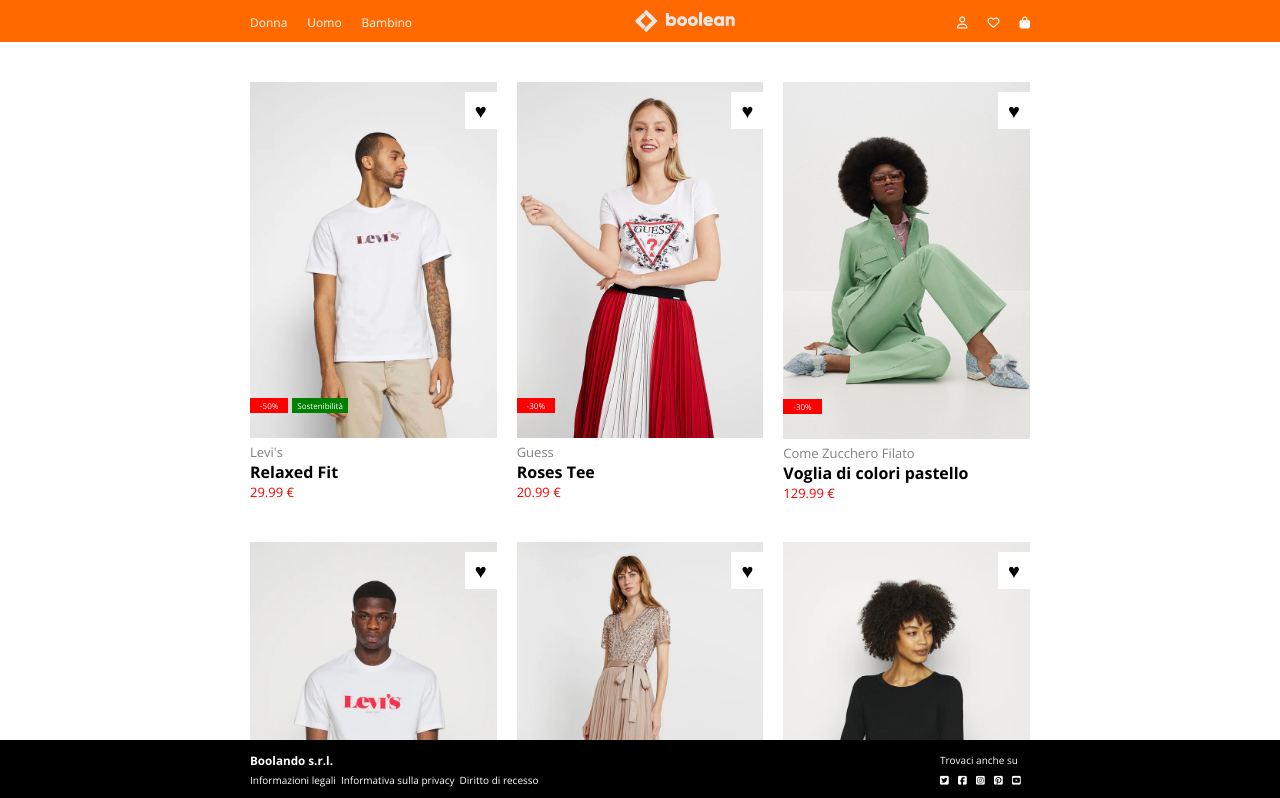
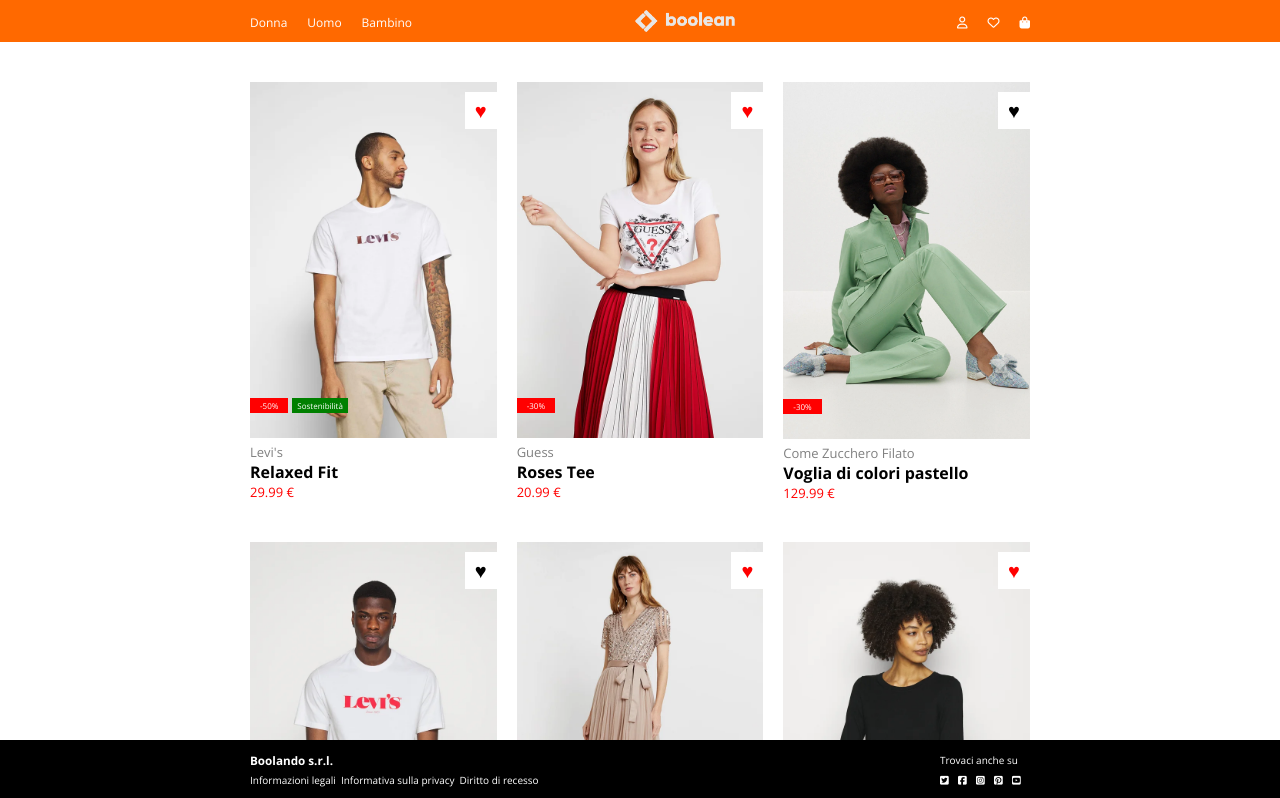
Before and after one commit to EmanueleVenditti95/vite-boolando, a Vue app: page / in a window 1280 px wide. Shown: the top 798 px of the page. Built offline with nearby package versions, Linux system fonts and the light colour scheme; a web font is replaced by a local one.

Commit message:
Add - BONUS red heart on favorites property

```diff
--- a/src/components/Card.vue
+++ b/src/components/Card.vue
@@ -26,7 +26,8 @@ export default {
                 </div>
             </div>
 
-            <div class="wishlist-badge">&hearts;</div>
+            <div class="wishlist-badge"
+            :class="item.isInFavorites ? 'favorites' : '' ">&hearts;</div>
         </div>
         <div>
             <ul>
@@ -94,6 +95,10 @@ export default {
             font-size: 20px;
         }
 
+        .favorites {
+            color: red;
+        }
+
         .wishlist-badge:hover {
             color: red;
         }
```
